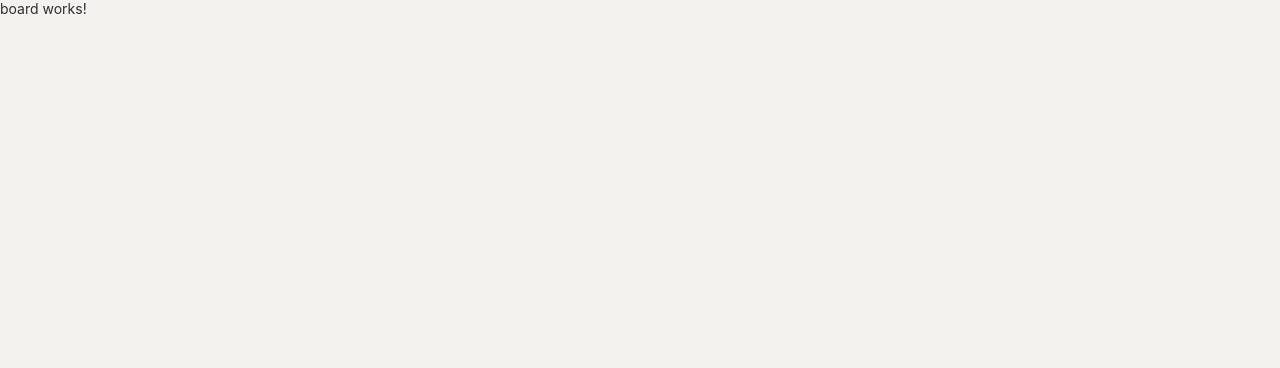
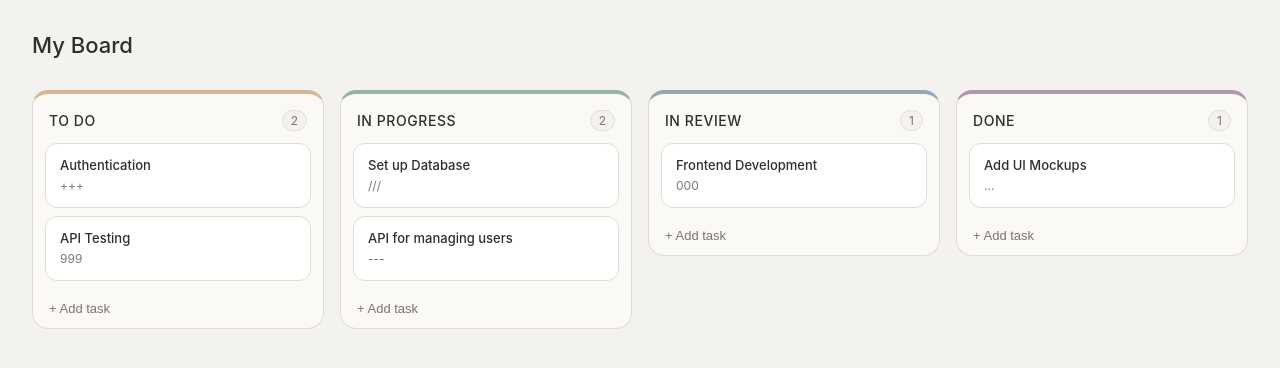
Before and after one commit to sotluf/taskspace, an Angular app in the folder taskspace-frontend/: page /board in a window 1280 px wide. Shown: the top 368 px of the page. Built offline with nearby package versions, Linux system fonts and the light colour scheme.

Commit message:
feat: add board component with logic and styles

```diff
--- a/taskspace-frontend/src/app/kanban/board/board.html
+++ b/taskspace-frontend/src/app/kanban/board/board.html
@@ -1 +1,33 @@
-<p>board works!</p>
+<div class="board-wrapper">
+  <div class="board-header">
+    <h1>My Board</h1>
+  </div>
+
+  <div class="board">
+    @for (column of columns; track column.id) {
+      <div class="column column-{{ column.status }}">
+        <div class="column-header">
+          <span class="column-title">{{ column.name }}</span>
+          <span class="column-count">{{ getTasksForColumn(column.id).length }}</span>
+        </div>
+
+        <div class="column-tasks">
+          @for (task of getTasksForColumn(column.id); track task.id) {
+            <div class="taskcard">
+              <div class="taskcard-title">{{ task.title }}</div>
+              <div class="taskcard-desc">{{ task.description }}</div>
+              <div class="taskcard-actions">
+                <button class="taskcard-btn">✎</button>
+                <button class="taskcard-btn">✕</button>
+              </div>
+            </div>
+          }
+        </div>
+
+        <button class="column-add-btn">
+          + Add task
+        </button>
+      </div>
+    }
+  </div>
+</div>
--- a/taskspace-frontend/src/app/kanban/board/board.scss
+++ b/taskspace-frontend/src/app/kanban/board/board.scss
@@ -0,0 +1,163 @@
+@use '../../../styles' as *;
+
+.board-wrapper {
+  min-height: 100vh;
+  background: $color-bg;
+  padding: 32px;
+}
+
+.board-header {
+  display: flex;
+  align-items: center;
+  justify-content: space-between;
+  margin-bottom: 32px;
+
+  h1 {
+    font-size: 22px;
+    font-weight: 500;
+    color: $color-text-primary;
+  }
+}
+
+.board {
+  display: grid;
+  grid-template-columns: repeat(4, 1fr);
+  gap: 16px;
+  align-items: start;
+
+  @media (max-width: 1024px) {
+    grid-template-columns: repeat(2, 1fr);
+  }
+
+  @media (max-width: 640px) {
+    grid-template-columns: 1fr;
+  }
+}
+
+.column {
+  background: $color-surface;
+  border-radius: $radius-column;
+  border: 1px solid $color-border;
+  overflow: hidden;
+
+  &-todo {
+    border-top: 4px solid $color-todo;
+  }
+  &-inprogress {
+    border-top: 4px solid $color-inprogress;
+  }
+  &-inreview {
+    border-top: 4px solid $color-inreview;
+  }
+  &-done {
+    border-top: 4px solid $color-done;
+  }
+
+  &-header {
+    display: flex;
+    align-items: center;
+    justify-content: space-between;
+    padding: 16px 16px 12px;
+  }
+
+  &-title {
+    font-size: 14px;
+    font-weight: 500;
+    color: $color-text-primary;
+    letter-spacing: 0.04em;
+    text-transform: uppercase;
+  }
+
+  &-count {
+    font-size: 12px;
+    color: $color-text-secondary;
+    background: $color-bg;
+    border: 1px solid $color-border;
+    border-radius: 20px;
+    padding: 2px 8px;
+  }
+
+  &-tasks {
+    padding: 0 12px;
+  }
+
+  &-add-btn {
+    display: flex;
+    width: 100%;
+    padding: 12px 16px;
+    border: none;
+    background: transparent;
+    color: $color-text-secondary;
+    font-size: 13px;
+    cursor: pointer;
+    transition: color 0.2s;
+
+    &:hover {
+      color: $color-text-primary;
+    }
+  }
+}
+
+.taskcard {
+  background: #fff;
+  border-radius: $radius-card;
+  border: 1px solid $color-border;
+  padding: 12px 14px;
+  margin-bottom: 8px;
+  cursor: pointer;
+  transition:
+    box-shadow 0.2s,
+    transform 0.15s;
+  position: relative;
+
+  &:hover {
+    box-shadow: 0 4px 16px rgba(0, 0, 0, 0.08);
+    transform: translateY(-1px);
+  }
+
+  &-title {
+    font-size: 13px;
+    font-weight: 500;
+    color: $color-text-primary;
+    line-height: 1.4;
+    margin-bottom: 4px;
+  }
+
+  &-desc {
+    font-size: 12px;
+    color: $color-text-secondary;
+    line-height: 1.4;
+  }
+
+  &-actions {
+    display: none;
+    position: absolute;
+    top: 8px;
+    right: 8px;
+    gap: 4px;
+  }
+
+  &:hover &-actions {
+    display: flex;
+  }
+
+  &-btn {
+    width: 24px;
+    height: 24px;
+    border: none;
+    background: $color-bg;
+    border-radius: 6px;
+    cursor: pointer;
+    font-size: 12px;
+    display: flex;
+    align-items: center;
+    justify-content: center;
+    color: $color-text-secondary;
+    transition: background 0.15s;
+
+    &:hover {
+      background: $color-border;
+      color: $color-text-primary;
+    }
+  }
+}
--- a/taskspace-frontend/src/app/kanban/board/board.ts
+++ b/taskspace-frontend/src/app/kanban/board/board.ts
@@ -1,9 +1,31 @@
-import { Component } from '@angular/core';
+import { Component, OnInit } from '@angular/core';
+import { Column, Task } from '../../models/task.model';
+import { TaskService } from '../../services/task.service';
+import { CommonModule } from '@angular/common';
 
 @Component({
   selector: 'app-board',
-  imports: [],
+  imports: [CommonModule],
   templateUrl: './board.html',
-  styleUrl: './board.scss',
+  styleUrls: ['./board.scss'],
 })
-export class Board {}
+export class Board implements OnInit {
+  columns: Column[] = [];
+  tasks: Task[] = [];
+
+  constructor(private taskService: TaskService) {}
+
+  ngOnInit(): void {
+    this.taskService.getColumns().subscribe((columns) => {
+      this.columns = columns;
+    });
+
+    this.taskService.getTasks().subscribe((tasks) => {
+      this.tasks = tasks;
+    });
+  }
+
+  getTasksForColumn(columnId: number): Task[] {
+    return this.tasks.filter((t) => t.columnId === columnId);
+  }
+}
```
